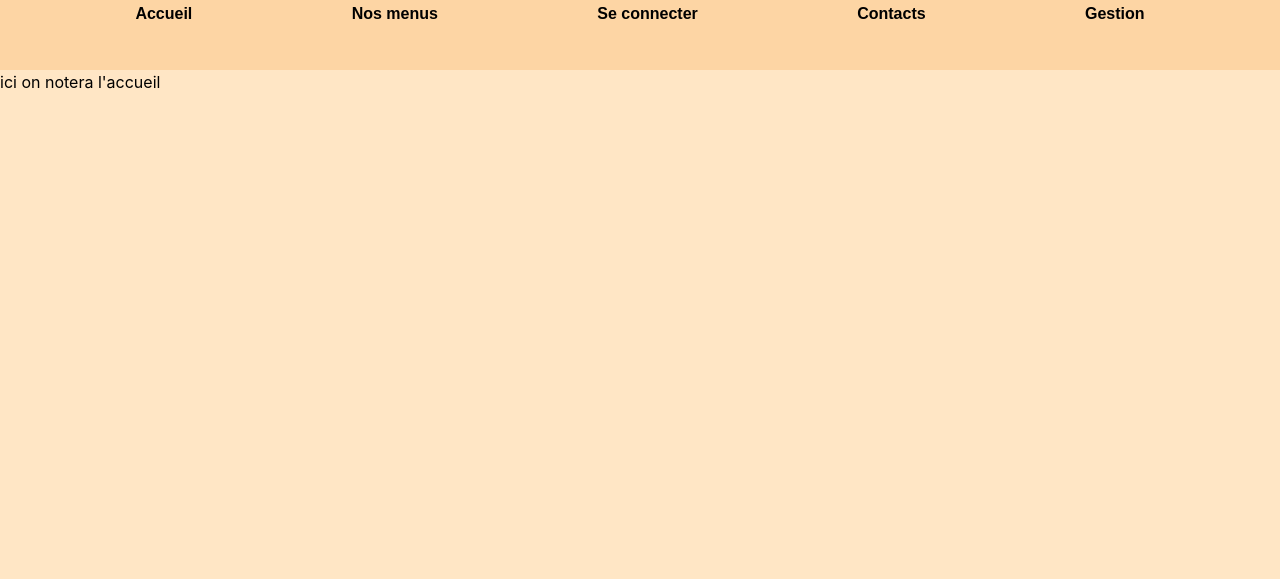
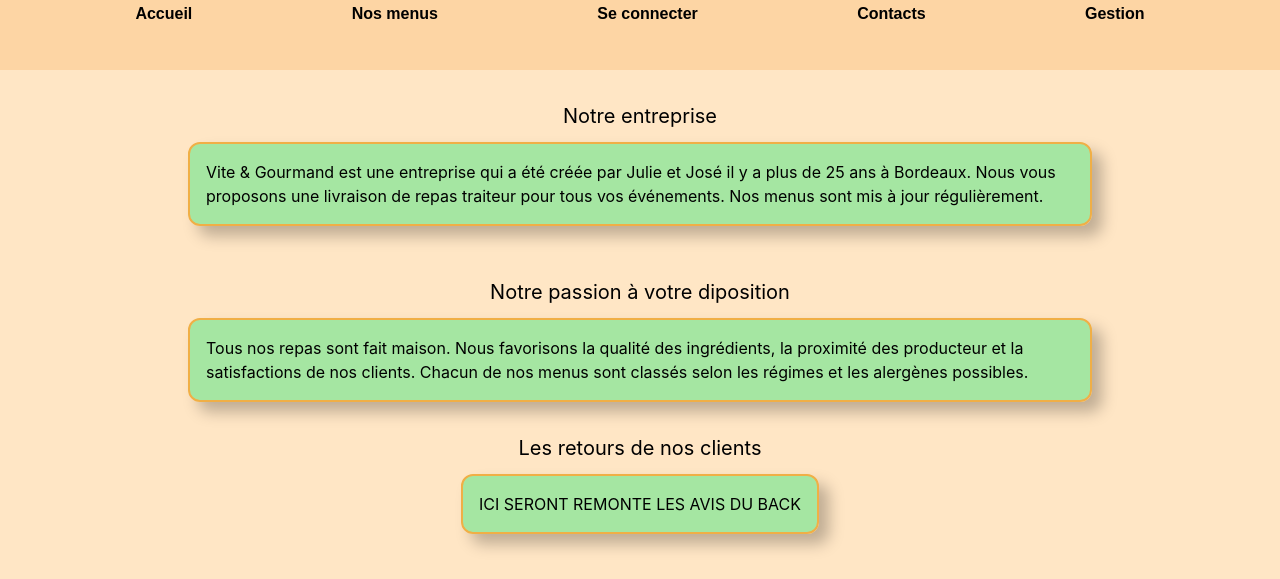
Before and after one commit to Alerwann/viteetgourmand, a React (Vite) app in the folder frontend/: page / in a window 1280 px wide. Shown: the part 221-800 px from the top of the page. Built offline with nearby package versions, Linux system fonts and the light colour scheme; no server answers; a web font is replaced by a local one.

Commit message:
Feature : mise en place des premières parties de l'accueil

```diff
--- a/frontend/src/composant/accueil/Accueil.tsx
+++ b/frontend/src/composant/accueil/Accueil.tsx
@@ -1,5 +1,22 @@
 /** @format */
 
+import ZoneText from "../global/Zone_Text";
+import tabText from "../../utils/text_présentation.json";
+
 export default function Accueil_coposant() {
-  return <div>ici on notera l'accueil</div>;
+  return (
+    <div className="flex flex-col items-center ">
+      {tabText.map((items) => (
+        <ZoneText textIn={items.description} titleIn={items.titre} />
+      ))}
+      <h3 className=" py-3  text-xl text-center ">
+        Les retours de nos clients
+      </h3>
+      <div className="flex mx-10 p-2 bg-[#69e68c99] shadow-[10px_10px_15px_RGBA(0,0,0,0.25)] border-2 border-[RGBA(240,175,70,1)] rounded-xl justify-center">
+        <p className=" p-2  text-l text-left ">
+          ICI SERONT REMONTE LES AVIS DU BACK
+        </p>
+      </div>
+    </div>
+  );
 }
--- /dev/null
+++ b/frontend/src/composant/global/Zone_Text.tsx
@@ -0,0 +1,18 @@
+/** @format */
+
+export default function ZoneText({
+  textIn,
+  titleIn,
+}: {
+  textIn: string;
+  titleIn: string;
+}) {
+  return (
+    <div className="w-80/100 p-5">
+      <h3 className=" py-3  text-xl text-center ">{titleIn}</h3>
+      <div className="flex mx-10 p-2 bg-[#69e68c99] shadow-[10px_10px_15px_RGBA(0,0,0,0.25)] border-2 border-[RGBA(240,175,70,1)] rounded-xl justify-center">
+        <p className=" p-2  text-l text-left ">{textIn}</p>
+      </div>
+    </div>
+  );
+}
--- /dev/null
+++ b/frontend/src/utils/text_présentation.json
@@ -0,0 +1,10 @@
+[
+  {
+    "titre": "Notre entreprise",
+    "description": "Vite & Gourmand est une entreprise qui a été créée par Julie et José il y a plus de 25 ans à Bordeaux. Nous vous proposons une livraison de repas traiteur pour tous vos événements. Nos menus sont mis à jour régulièrement."
+  },
+  {
+    "titre": "Notre passion à votre diposition",
+    "description": "Tous nos repas sont fait maison. Nous favorisons la qualité des ingrédients, la proximité des producteur et la satisfactions de nos clients. Chacun de nos menus sont classés selon les régimes et les alergènes possibles."
+  }
+]
```
